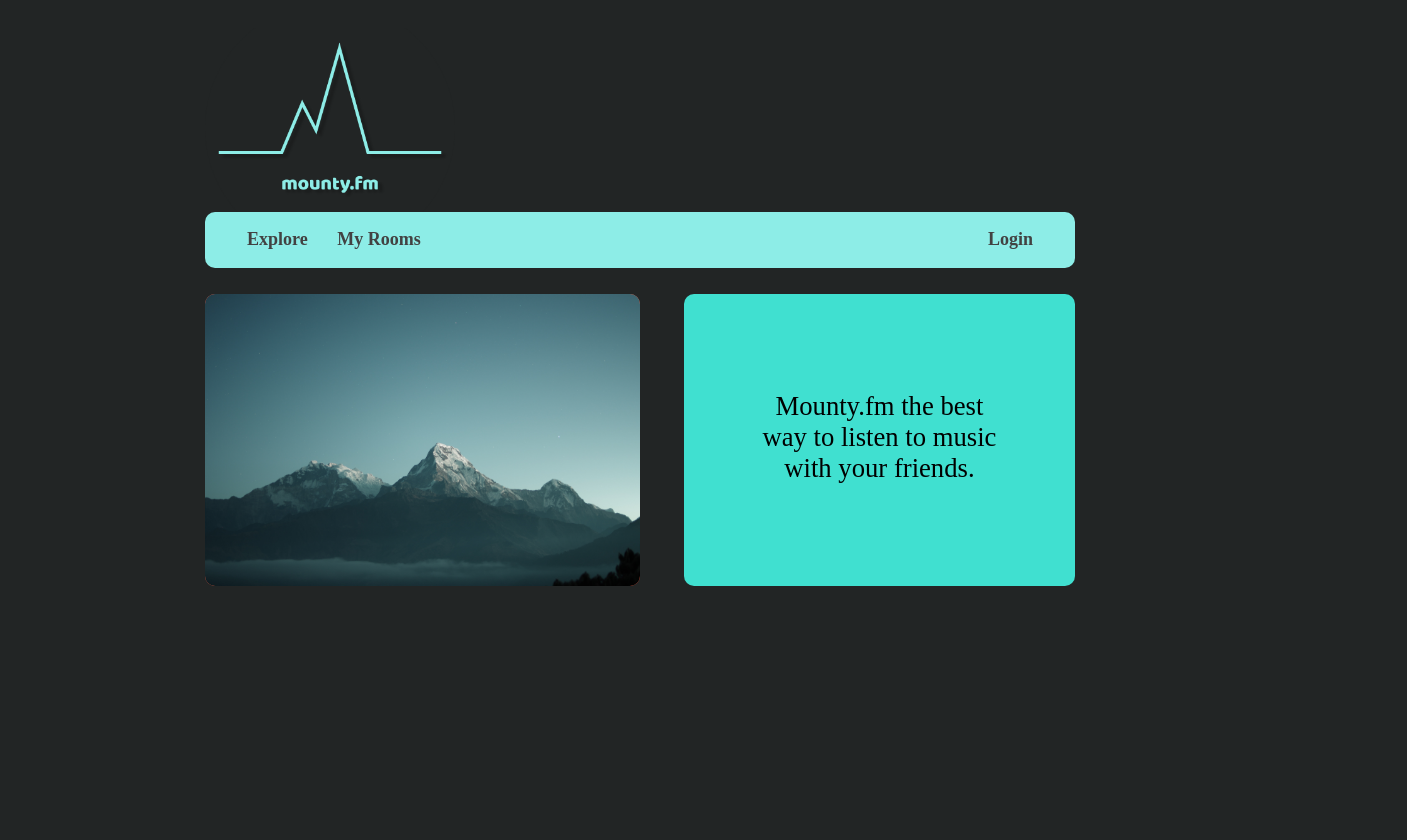
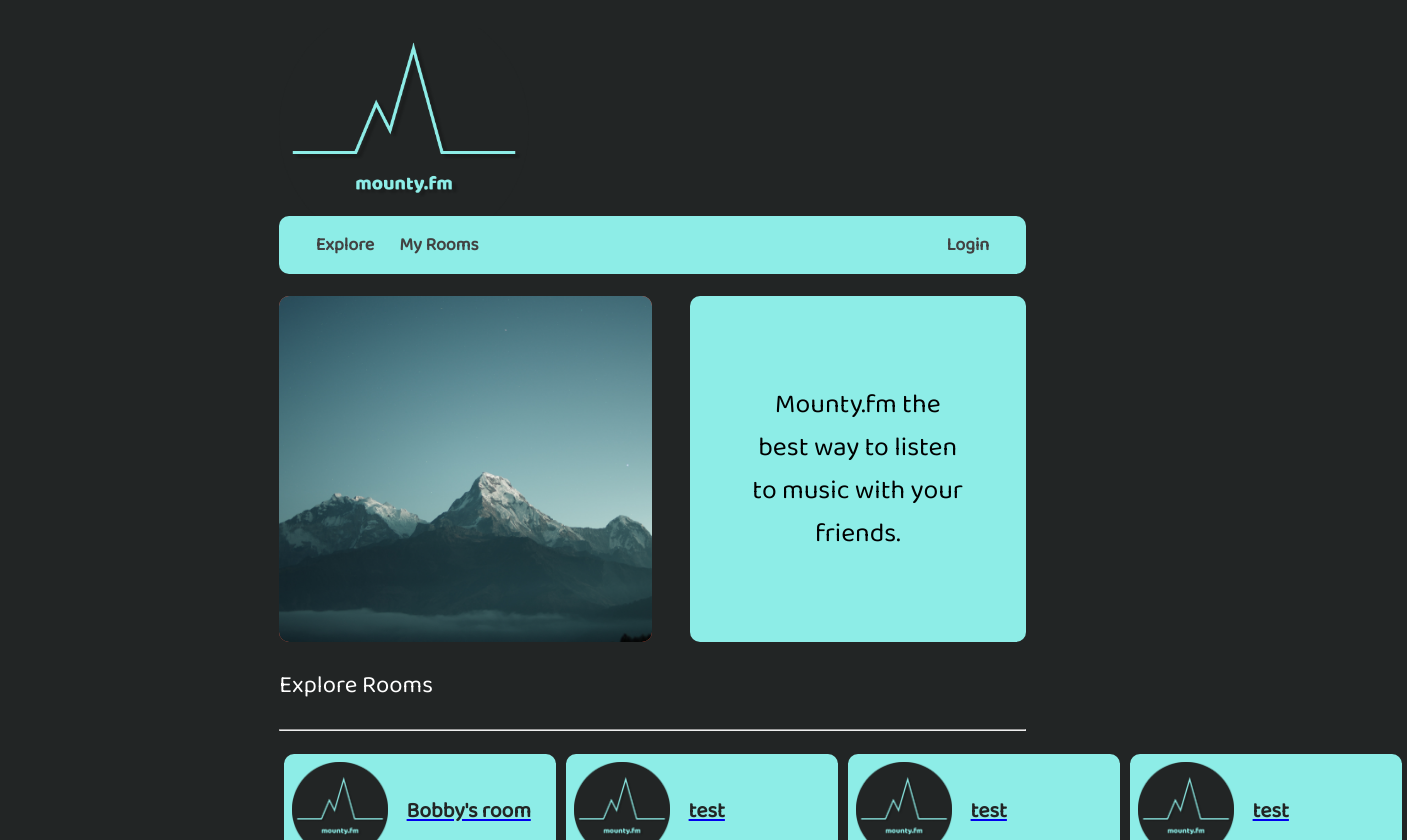
Before and after one commit to MountyFm/mounty-front-angular, an Angular app: page / in a window 1280 px wide. Shown: the top 840 px of the page, 1407 px wide, since content can reach past the window. Before the commit the page ends 816 px from the top, so only its background shows below. Built offline with nearby package versions, Linux system fonts and the light colour scheme.

Commit message:
explore rooms

```diff
--- a/package.json
+++ b/package.json
@@ -18,6 +18,8 @@
     "@angular/platform-browser": "~13.0.0",
     "@angular/platform-browser-dynamic": "~13.0.0",
     "@angular/router": "~13.0.0",
+    "@fontsource/baloo-2": "^4.5.0",
+    "fontsource-baloo-2": "^4.0.0",
     "rxjs": "~7.4.0",
     "tslib": "^2.3.0",
     "zone.js": "~0.11.4"
--- a/src/app/app.component.css
+++ b/src/app/app.component.css
@@ -5,6 +5,6 @@
 
 
 .body-container {
-    width: 70%;
-    margin-left: 15%;
+    width: 60%;
+    margin-left: 21%;
 }
--- a/src/app/components/header/header.component.css
+++ b/src/app/components/header/header.component.css
@@ -10,7 +10,6 @@
     color: #424242;
     font-weight: bold;
     text-decoration: none;
-    font-family: Baloo;
     font-size: 18px;
 }
 
--- a/src/app/components/pages/explore/explore.component.css
+++ b/src/app/components/pages/explore/explore.component.css
@@ -5,7 +5,6 @@
 
 .lower-div {
     margin-top: 3%;
-    display: flex;
 }
 
 .main-img {
@@ -19,11 +18,17 @@
     border-radius: 10px;
 }
 
+.room-p {
+    color: #ffffff;
+    font-size: 18pt;
+    font-weight: 400;
+}
+
 .intro {
     width: 45%;
-    background-color: turquoise;
     margin-left: 5%;
     border-radius: 10px;
+    background-color: #8DEDE7;
 }
 
 .intro :nth-child(1) {
--- a/src/app/components/pages/explore/explore.component.html
+++ b/src/app/components/pages/explore/explore.component.html
@@ -1,7 +1,7 @@
 <div class = "explore-container">
     <div class = "upper-div">
         <div class = "main-img">
-            <img src = "assets/img/mounty-explore.jpg" width="100%" height="100%px"/>
+            <img src = "assets/img/mounty-explore.jpg" width="100%" height="100%"/>
         </div>
         <div class = "intro">
             <div>
@@ -9,7 +9,22 @@
             </div>
         </div>
     </div>
-    <div class = "lower-div">
-
+    <div>
+        <p class="room-p">Explore Rooms</p>
+        <hr>
+    </div>
+    <div class = "lower-div rooms" >
+        <div *ngFor="let drooms of rooms; let i = index">
+            <div *ngFor="let room of drooms" class="room">
+                <a routerLink = '/rooms/{{room.id}}' (click) = "onSelect(room)">
+                    <div class="room-inner">
+                        <img class="room-img" src="assets/img/mounty-logo.png" />
+                        <div class="room-title">
+                          <p>{{room.title}}</p>
+                        </div>
+                    </div>
+                </a>
+            </div>
+        </div>
     </div>
 </div>
--- a/src/app/components/pages/explore/explore.component.ts
+++ b/src/app/components/pages/explore/explore.component.ts
@@ -1,9 +1,147 @@
-import { Component } from '@angular/core';
+import { Component, OnInit } from '@angular/core';
+import { Room } from 'src/app/dtos/room';
+import { RoomsService } from 'src/app/rooms.service';
 
 @Component({
   selector: 'explore',
   templateUrl: 'explore.component.html',
   styleUrls: ['./explore.component.css']
 })
-export class ExploreComponent {
+export class ExploreComponent implements OnInit{
+
+  rooms: Room[][] = [];
+
+  constructor() {
+
+  }
+
+  ngOnInit(): void {
+    // this.roomsService.getRoomsForExplore()
+    // .subscribe(rooms => this.rooms = rooms)
+    const mockRooms = [
+      {
+        id: "1",
+        title: "Bobby's room",
+        status: "active",
+        isPrivate: false,
+        imageUrl: "test",
+        spotifyUri: "test",
+        createdAt: new Date()
+      },
+      {
+        id: "1",
+        title: "test",
+        status: "active",
+        isPrivate: false,
+        imageUrl: "test",
+        spotifyUri: "test",
+        createdAt: new Date()
+      },
+      {
+        id: "1",
+        title: "test",
+        status: "active",
+        isPrivate: false,
+        imageUrl: "test",
+        spotifyUri: "test",
+        createdAt: new Date()
+      },
+      {
+        id: "1",
+        title: "test",
+        status: "active",
+        isPrivate: false,
+        imageUrl: "test",
+        spotifyUri: "test",
+        createdAt: new Date()
+      },
+      {
+        id: "1",
+        title: "test",
+        status: "active",
+        isPrivate: false,
+        imageUrl: "test",
+        spotifyUri: "test",
+        createdAt: new Date()
+      },
+      {
+        id: "1",
+        title: "test",
+        status: "active",
+        isPrivate: false,
+        imageUrl: "test",
+        spotifyUri: "test",
+        createdAt: new Date()
+      },
+      {
+        id: "1",
+        title: "test",
+        status: "active",
+        isPrivate: false,
+        imageUrl: "test",
+        spotifyUri: "test",
+        createdAt: new Date()
+      },
+      {
+        id: "1",
+        title: "test",
+        status: "active",
+        isPrivate: false,
+        imageUrl: "test",
+        spotifyUri: "test",
+        createdAt: new Date()
+      },
+      {
+        id: "1",
+        title: "test",
+        status: "active",
+        isPrivate: false,
+        imageUrl: "test",
+        spotifyUri: "test",
+        createdAt: new Date()
+      },
+      {
+        id: "1",
+        title: "test",
+        status: "active",
+        isPrivate: false,
+        imageUrl: "test",
+        spotifyUri: "test",
+        createdAt: new Date()
+      },
+      {
+        id: "1",
+        title: "test",
+        status: "active",
+        isPrivate: false,
+        imageUrl: "test",
+        spotifyUri: "test",
+        createdAt: new Date()
+      },
+      {
+        id: "1",
+        title: "test",
+        status: "active",
+        isPrivate: false,
+        imageUrl: "test",
+        spotifyUri: "test",
+        createdAt: new Date()
+      },
+    ]
+
+    this.rooms = this.buildArr(mockRooms)
+  }
+
+  onSelect(room: Room) {
+    console.log(room)
+  }
+  buildArr(array: Room[]): Room[][]{
+    var i,j, temporary, chunk = 4;
+    var res: Room[][] = [];
+    for (j = 0,i = array.length; j < i; j += chunk) {
+      temporary = array.slice(j, j + chunk);
+      res.push(temporary);
+    }
+    return res[0].map((col, i) => res.map(row => row[i]));
+  }
 }
--- /dev/null
+++ b/src/app/dtos/room.ts
@@ -0,0 +1,11 @@
+export interface Room {
+    id: string
+    title: string
+    genreIds?: string[]
+    status: string
+    isPrivate: boolean
+    imageUrl: string
+    inviteCode?: string
+    spotifyUri: string
+    createdAt: Date
+}
--- /dev/null
+++ b/src/app/dtos/roomUser.ts
@@ -0,0 +1,6 @@
+export interface RoomUser {
+    id: string
+    profileId: string
+    roomId: string
+    type: string
+}
--- a/src/styles.css
+++ b/src/styles.css
@@ -1,4 +1,47 @@
+@import "@fontsource/baloo-2";
+
 /* You can add global styles to this file, and also import other style files */
 html {
     background: #222525;
+    font-family: "Baloo 2"
 }
+
+.rooms {
+    display: flex;
+    flex-direction: row;
+}
+
+.room {
+    display: flex;
+    flex-wrap: wrap;
+    flex-direction: column;
+    flex: 1;
+    height: 7em;
+    width: 17em;
+    background-color: #8DEDE7;
+    margin-left: 5px;
+    margin-right: 5px;
+    margin-bottom: 10px;
+    border-radius: 10px;
+}
+
+.room-inner {
+    display: flex;
+    flex-direction: row;
+}
+
+.room-img{
+    object-fit: cover;
+    margin-top: 3%;
+    margin-left: 3%;
+    width: 35%;
+}
+
+.room-title {
+    color: #222525;
+    text-align: center;
+    font-size: 16pt;
+    font-weight: 600;
+    margin-top: 7%;
+    margin-left: 7%;
+}
```
Also changed, not shown: src/app/dtos/roomMessage.ts (added, +9 -0 lines), src/app/dtos/track.ts (added, +8 -0 lines), src/app/rooms.service.ts (added, +21 -0 lines), 2 other files (tests, documents, lock files or other folders).
